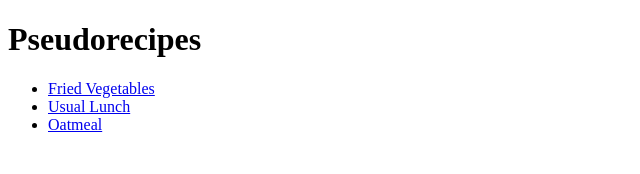
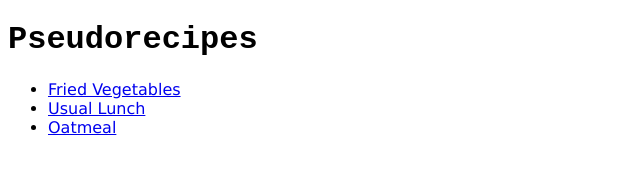
Before and after one commit to Stelvey/Pseudorecipes, a plain HTML site: page index.html in a window 1280 px wide. Shown: the whole page, without its empty margins (0-640 px from the left). Drawn offline with Linux system fonts and the light colour scheme.

Commit message:
Correct a dumb typo in linking CSS and add some basic font change

```diff
--- a/index.html
+++ b/index.html
@@ -1,7 +1,7 @@
 <!DOCTYPE html>
 <html lang="en">
 <head>
-    <link ref="stylesheet" href="styles.css">
+    <link rel="stylesheet" href="styles.css">
     <meta charset="UTF-8">
     <meta name="viewport" content="width=device-width, initial-scale=1.0">
     <title>Pseudorecipes</title>
--- a/styles.css
+++ b/styles.css
@@ -0,0 +1,7 @@
+body {
+    font-family: Verdana, Geneva, Tahoma, sans-serif;
+}
+
+h1, h2 {
+    font-family: 'Courier New', Courier, monospace;
+}
```
